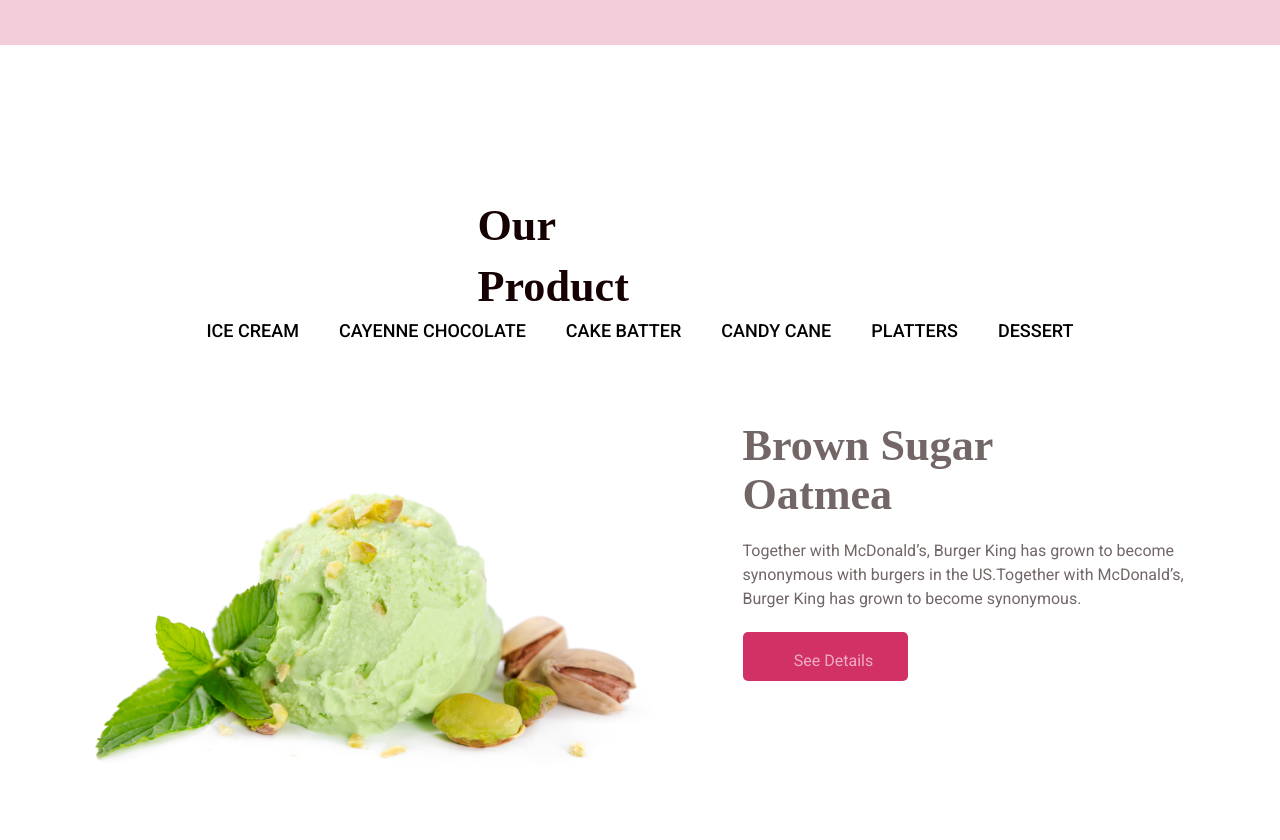
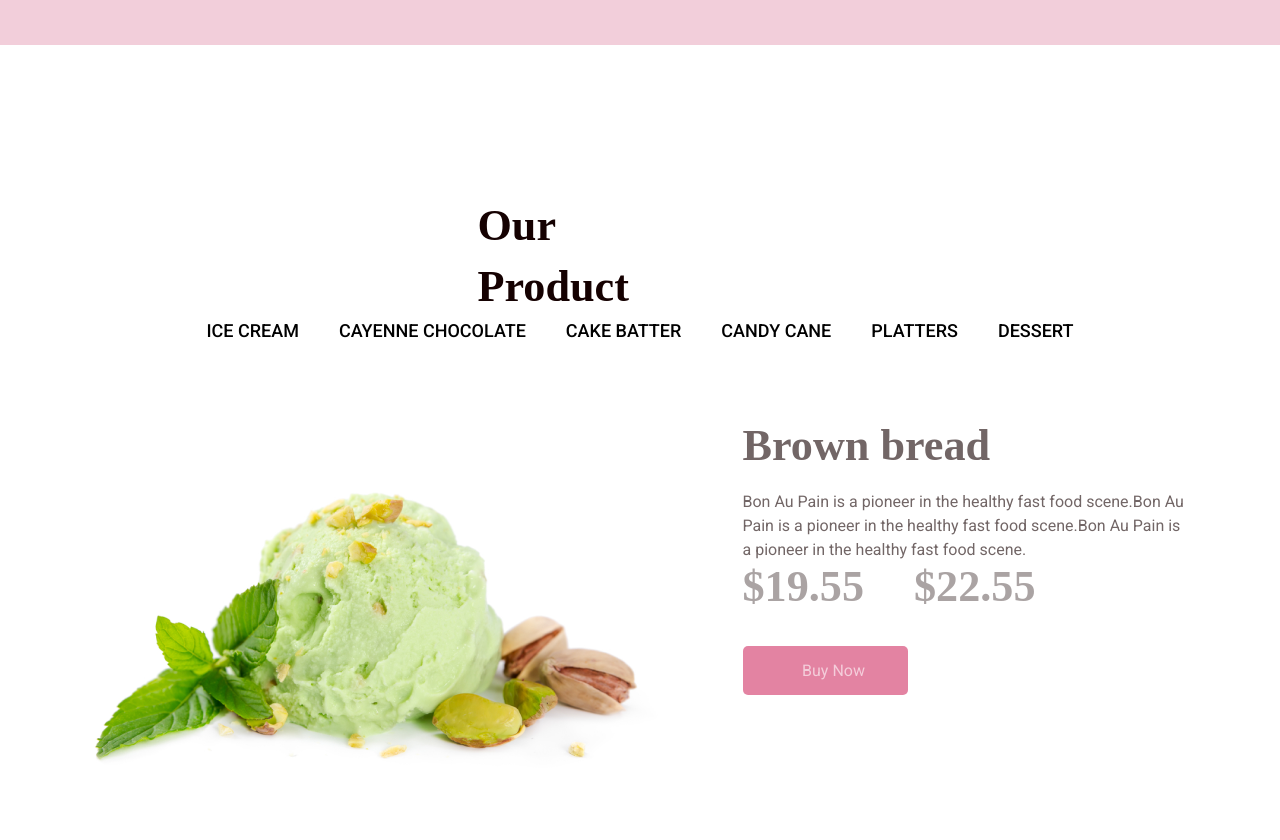
Before and after one commit to Akhrasmiy/najot_talim_imtixon_first, a plain HTML site: page index.html in a window 1280 px wide. Shown: the part 1792-2632 px from the top of the page. Drawn offline with Linux system fonts and the light colour scheme; a web font is replaced by a local one.

Commit message:
product section1

```diff
--- a/index.html
+++ b/index.html
@@ -42,7 +42,7 @@
                     Sweet fun, full of milk.
                 </p>
                 <span>
-                    Feel inside cold with our delicious ice-cream.
+                    Feel inside cold with our delicious <font color="#d23166"> ice-cream.</font>
                 </span>
                 <b>
                     Some food has looked so awful that it's looked like something that the dog's brought home, yet after
@@ -77,7 +77,9 @@
                     <b>Brown Sugar Oatmea</b>
                     <p>Together with McDonald’s, Burger King has grown to become synonymous with burgers in the
                         US.Together with McDonald’s, Burger King has grown to become synonymous.</p>
-                        <button><p>See Details</p></button>
+                    <button>
+                        <p>See Details</p>
+                    </button>
                 </div>
                 <div class="img">
                     <img src="./imges/nWvlMBTo86-removebg-preview1.png" alt="">
@@ -103,10 +105,13 @@
                         <img src="./imges/Rectangle74.png" alt="">
                     </div>
                     <div class="text">
-                            <b>Brown Sugar Oatmea</b>
-                            <p>Together with McDonald’s, Burger King has grown to become synonymous with burgers in the
-                                US.Together with McDonald’s, Burger King has grown to become synonymous.</p>
-                                <button><p>See Details</p></button>
+                        <b>Brown bread</b>
+                        <p>Bon Au Pain is a pioneer in the healthy fast food scene.Bon Au Pain is a pioneer in the
+                            healthy fast food scene.Bon Au Pain is a pioneer in the healthy fast food scene.
+                            <b>$19.55</b><b>$22.55</b>
+                            <button>
+                                <p>Buy Now</p>
+                            </button>
                     </div>
 
                 </div>
--- a/styles/index.css
+++ b/styles/index.css
@@ -303,3 +303,8 @@ color: #000000;
 .sectionsecond .img{
     position: static;
 }
+.sectionsecond .brown-container .text button p{
+    color: rgb(255, 255, 255);
+   position: relative;
+   top: -7px;
+}
```
Lines whose indentation alone changed are shown as unchanged.
